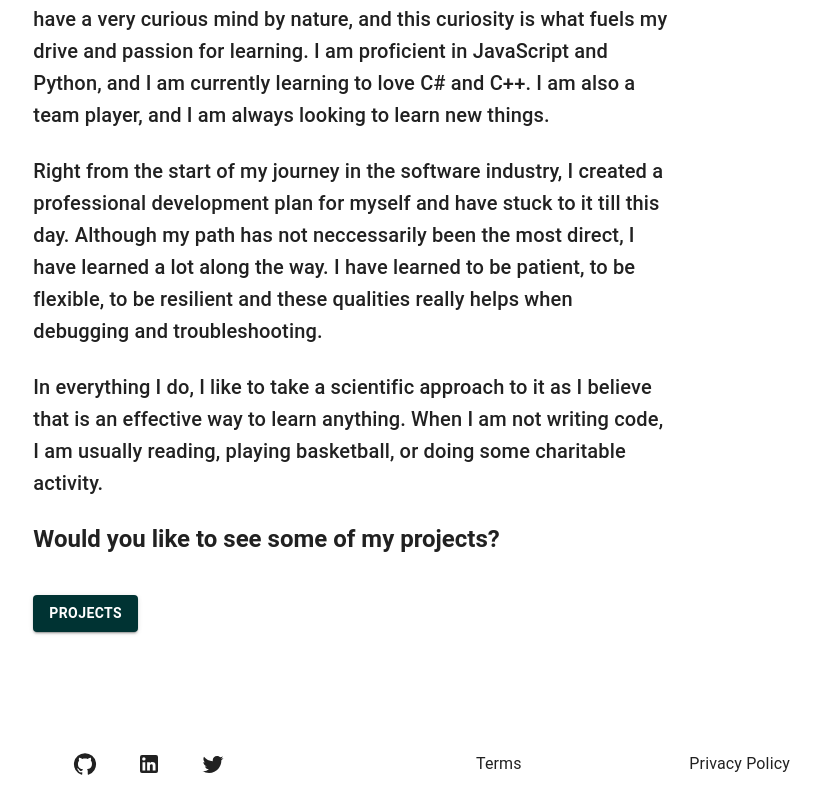
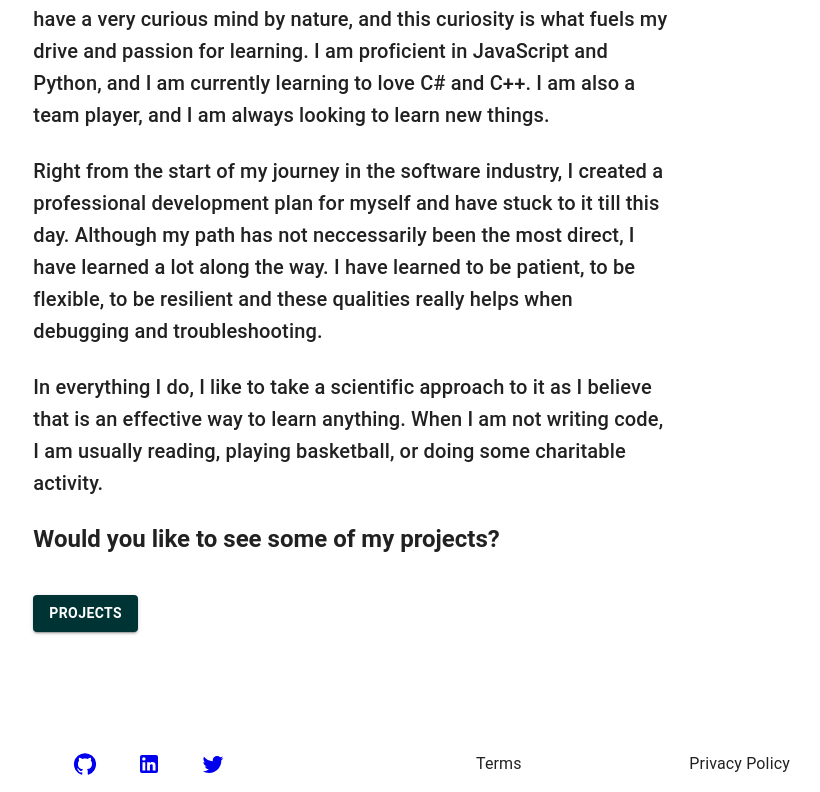
Before and after one commit to CecilJS/ceciljs.github.io, a React (Create React App) app: page /about in a window 1280 px wide. Shown: the part 269-1061 px from the top of the page, without its empty margins (180-1000 px from the left). Built offline with nearby package versions, Linux system fonts and the light colour scheme.

Commit message:
projects updated

```diff
--- a/package.json
+++ b/package.json
@@ -21,7 +21,7 @@
     "web-vitals": "^2.1.3"
   },
   "scripts": {
-    "start": "react-scripts start",
+    "start": "node server/index.js",
     "build": "npm run build",
     "test": "react-scripts test",
     "eject": "react-scripts eject",
--- a/src/app/layout/About.js
+++ b/src/app/layout/About.js
@@ -30,10 +30,10 @@ function About(){
     return(
        <>
         {transition((style, item) => aboutPage ? ( <AnimatedGrid style={style} container>
-            <Grid item xs={2} sm={2} md={2} lg={2} xl={2}>
+            <Grid item xs={1} sm={1} md={2} lg={2} xl={2}>
 
             </Grid>
-            <Grid item xs={8} sm={8} md={6} lg={6} xl={6} >
+            <Grid item xs={10} sm={10} md={6} lg={6} xl={6} >
                 <Typography variant='h2'>
                 About me
                 </Typography>
@@ -64,7 +64,7 @@ function About(){
                 </Typography>
                     <Button variant="contained" to="/projects" component={Link} sx={{  mt: 5, fontWeight: 'bold', bgcolor: "#003333"}}>Projects</Button>
             </Grid>
-            <Grid item xs={2} sm={2} md={2} lg={2} xl={2}>
+            <Grid item xs={1} sm={1} md={2} lg={2} xl={2}>
 
             </Grid>
         </AnimatedGrid>) : null)}
--- a/src/app/layout/Footer.js
+++ b/src/app/layout/Footer.js
@@ -24,9 +24,16 @@ function Footer () {
 
                         </Grid>
                   <Grid item xs={12} sm={12} md={4} lg={4} xl={4} sx={{ mt: 15}}>
-                  <GitHubIcon sx={{ ml: 5}}/>
+                  <a href="https://github.com/CecilJS" target="_blank" rel="noopener noreferrer">
+                  <GitHubIcon sx={{ ml: 5}} />
+                  </a>
+                  <a href="https://www.linkedin.com/in/itscecil/" target="_blank" rel="noopener noreferrer">
                   <LinkedInIcon sx={{ ml: 5}}/>
+                  </a>
+
+                 <a href="https://twitter.com/cecil_js" target="_blank" rel="noopener noreferrer">
                   <TwitterIcon sx={{ ml: 5}}/>
+                 </a>
                   </Grid>
                   <Grid item xs={12} sm={12} md={4} lg={4} xl={4} sx={{ mt: 13}}>
 
```
